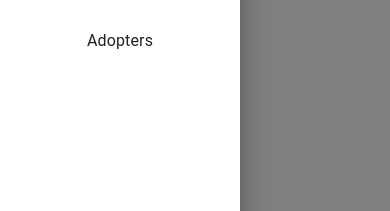
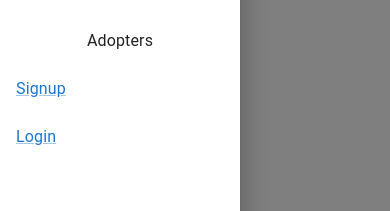
Before and after one commit to stacieherrington/friends-fur-real, a React (Create React App) app in the folder ghi/: page /pets in a window 390 px wide. Both pictures are taken after a click on the button 24 px from the left and 28 px from the top of the page. Shown: the part 152-363 px from the top of the page. Built offline with nearby package versions, Linux system fonts and the light colour scheme; no server answers.

Commit message:
Navbar links to login and signup now work. For the drawer view (on narrow screen), these links need work so they look like the other menu items (centered, not underlined). Don't know the fix yet.

```diff
--- a/ghi/src/DrawerAppBar.js
+++ b/ghi/src/DrawerAppBar.js
@@ -16,6 +16,7 @@ import Button from '@mui/material/Button';
 import MenuItem from '@mui/material/MenuItem';
 import Menu from '@mui/material/Menu';
 import AccountCircle from '@mui/icons-material/AccountCircle';
+import { Link } from '@mui/material';
 
 
 const drawerWidth = 240;
@@ -128,6 +129,20 @@ function DrawerAppBar(props) {
           <MenuItem onClick={handleClose}>Adopter Link 1</MenuItem>
           <MenuItem onClick={handleClose}>Adopter Link 2</MenuItem>
         </Menu>
+        <ListItem disablePadding>
+          <ListItemButton sx={{ textAlign: 'center' }}>
+            <Link href="/signup">
+              <ListItemText primary={"Signup"} />
+            </Link>
+          </ListItemButton>
+        </ListItem>
+        <ListItem disablePadding>
+          <ListItemButton sx={{ textAlign: 'center' }}>
+            <Link href="/login">
+              <ListItemText primary={"Login"} />
+            </Link>
+          </ListItemButton>
+        </ListItem>
       </List>
     </Box>
   );
@@ -200,12 +215,16 @@ function DrawerAppBar(props) {
               <MenuItem onClick={handleClose2}>Adopters Link 1</MenuItem>
               <MenuItem onClick={handleClose2}>Adopters Link 2</MenuItem>
             </Menu>
+            <Link href="/signup">
               <Button sx={{ color: '#fff' }}>
                 {"Signup"}
               </Button>
+            </Link>
+            <Link href="/login">
               <Button sx={{ color: '#fff' }}>
                 {"Login"}
               </Button>
+            </Link>
             <Button sx={{ color: '#fff' }}>
               {"Logout"}
             </Button>
```
Lines whose indentation alone changed are shown as unchanged.
